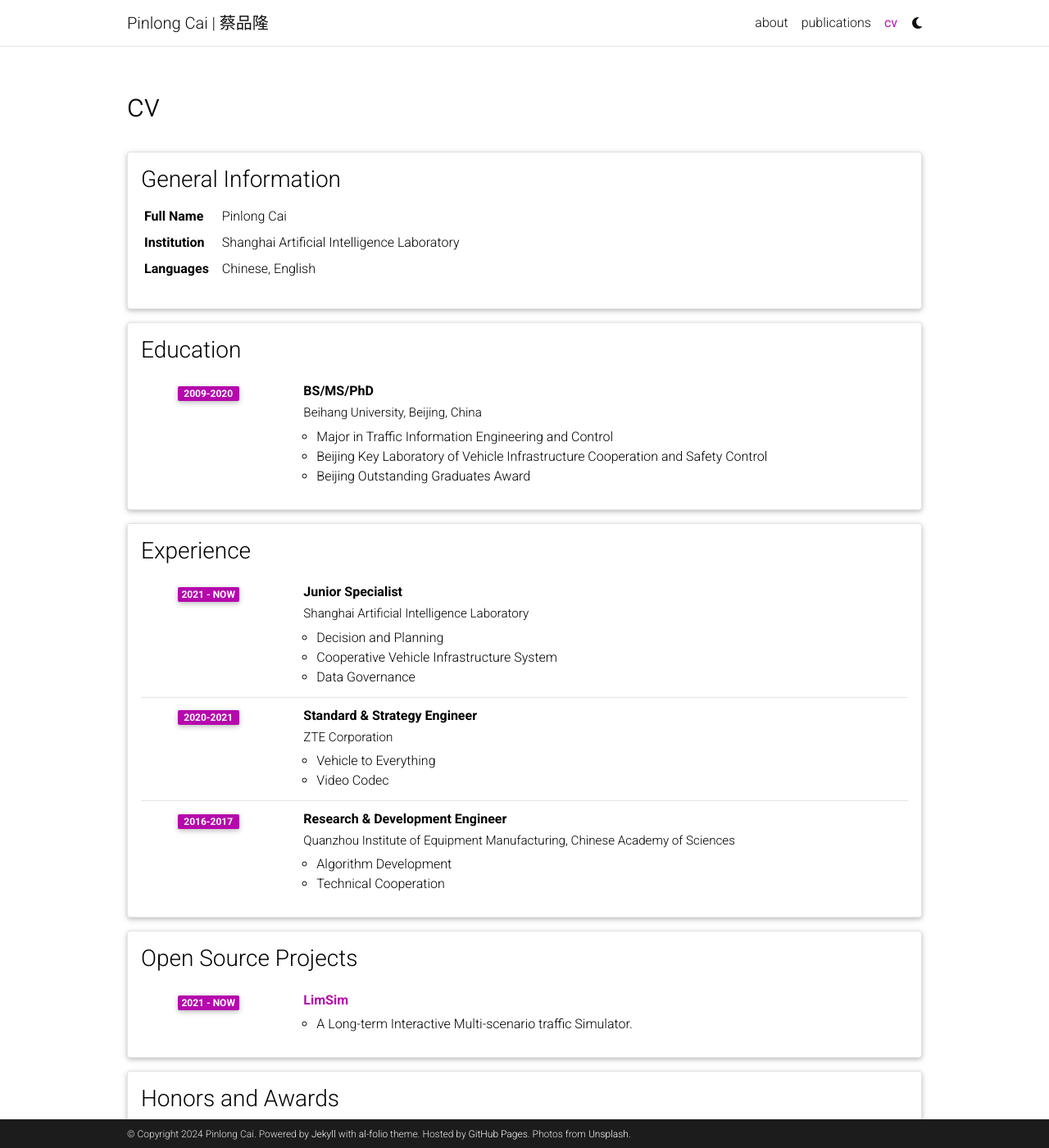
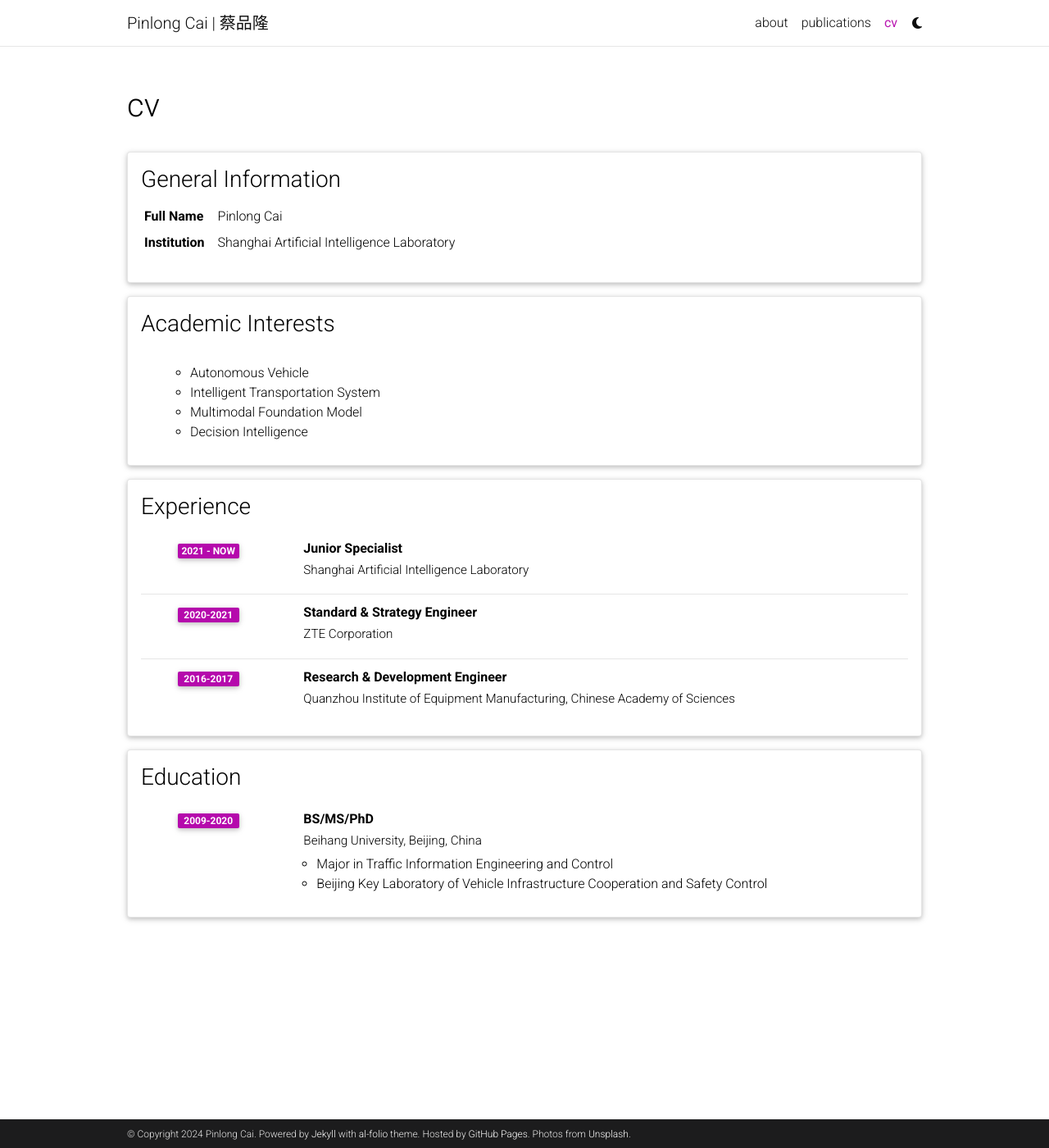
Before and after one commit to pinlong-cai/pinlong-cai.github.io, a Jekyll site: the page built from _pages/cv.md, in a window 1280 px wide and 1400 px high. Shown: the whole window at 82% size. Built offline with Jekyll 4.4.1, drawn with Linux system fonts in a browser that asks for light colours; comment, search, counter and statistics services are not loaded; a style sheet for code colours, icons or effects is not loaded; some of the changed text lies outside the part shown.

Commit message:
Update cv.yml

```diff
--- a/_data/cv.yml
+++ b/_data/cv.yml
@@ -5,8 +5,31 @@
       value: Pinlong Cai
     - name: Institution
       value: Shanghai Artificial Intelligence Laboratory
-    - name: Languages
-      value: Chinese, English
+
+- title: Academic Interests
+  type: nested_list
+  contents:
+    - title:
+      items:
+        - Autonomous Vehicle
+        - Intelligent Transportation System
+        - Multimodal Foundation Model
+        - Decision Intelligence
+
+- title: Experience
+  type: time_table
+  contents:
+    - title: Junior Specialist
+      institution: Shanghai Artificial Intelligence Laboratory
+      year: 2021 - now
+
+    - title: Standard & Strategy Engineer
+      institution: ZTE Corporation
+      year: 2020-2021
+
+    - title: Research & Development Engineer
+      institution: Quanzhou Institute of Equipment Manufacturing, Chinese Academy of Sciences
+      year: 2016-2017
 
 - title: Education
   type: time_table
@@ -14,55 +37,6 @@
     - title: BS/MS/PhD
       institution: Beihang University, Beijing, China
       year: 2009-2020
-      description :
+      description:
         - Major in Traffic Information Engineering and Control
         - Beijing Key Laboratory of Vehicle Infrastructure Cooperation and Safety Control
-        - Beijing Outstanding Graduates Award
-
-- title: Experience
-  type: time_table
-  contents:
-    - title: Junior Specialist
-      institution: Shanghai Artificial Intelligence Laboratory
-      year: 2021 - now
-      description:
-        - Decision and Planning
-        - Cooperative Vehicle Infrastructure System
-        - Data Governance
-
-    - title: Standard & Strategy Engineer
-      institution: ZTE Corporation
-      year: 2020-2021
-      description:
-        - Vehicle to Everything
-        - Video Codec
-
-    - title: Research & Development Engineer
-      institution: Quanzhou Institute of Equipment Manufacturing, Chinese Academy of Sciences
-      year: 2016-2017
-      description:
-        - Algorithm Development
-        - Technical Cooperation
-
-- title: Open Source Projects
-  type: time_table
-  contents:
-    - title: <a href="https://github.com/PJLab-ADG/LimSim">LimSim</a>
-      year: 2021 - now
-      description: A Long-term Interactive Multi-scenario traffic Simulator.
-
-- title: Honors and Awards
-  type: time_table
-  contents:
-    - year: 2022
-      items:
-        - Yangfan Special Project of the Shanghai Qimingxing Program
-
-- title: Academic Interests
-  type: nested_list
-  contents:
-    - title:
-      items:
-        - Automated Vehicle
-        - Trajectory Planning
-        - Decision Intelligence
```
